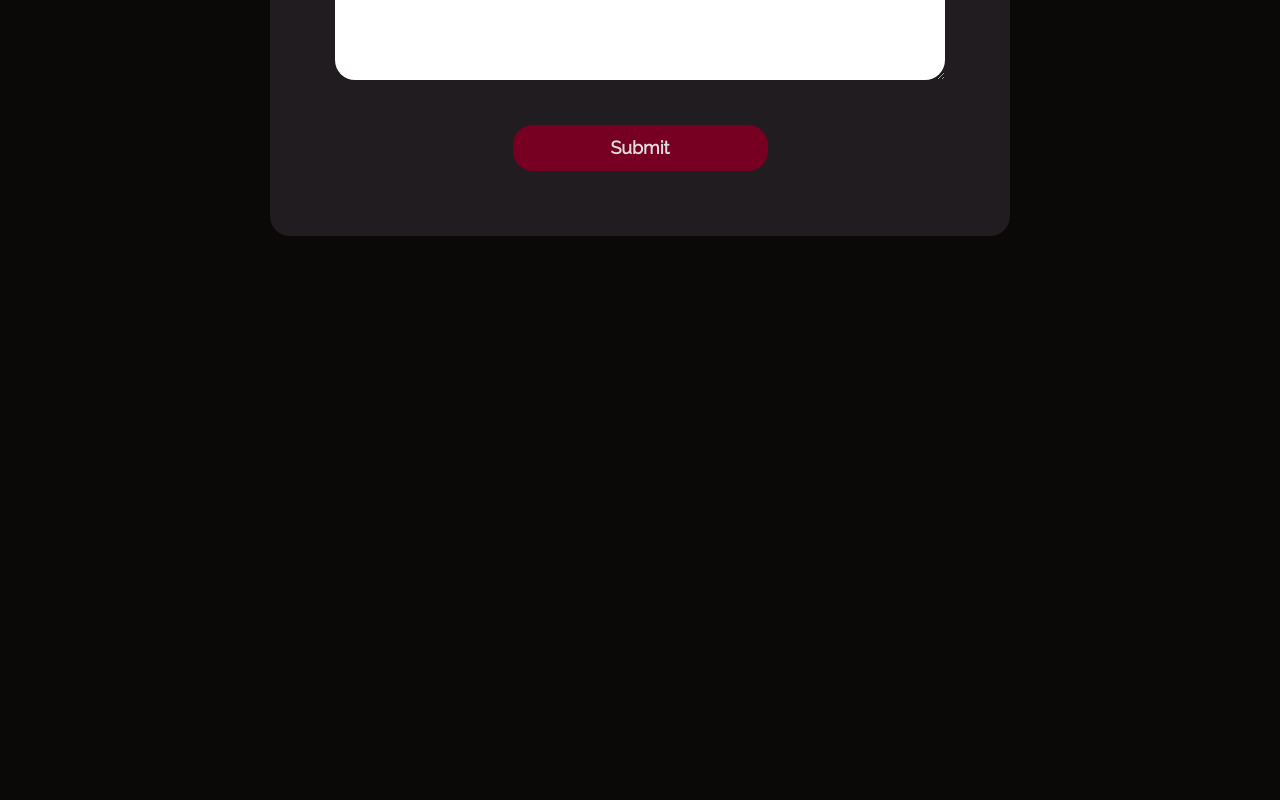
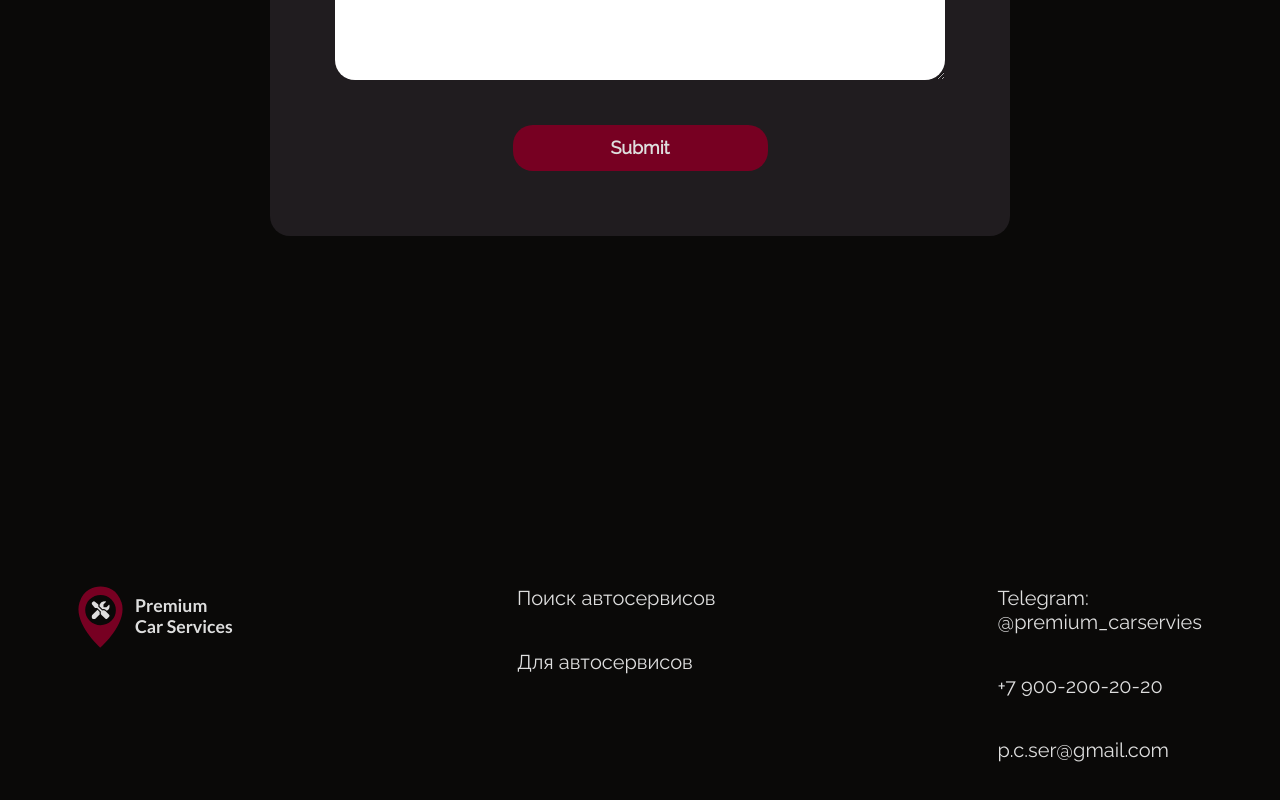
Before and after one commit to car-service-with-geolocation/frontend, a React (Create React App) app: page / in a window 1280 px wide. Shown: the part 2878-3678 px from the top of the page. Before the commit the page ends 3114 px from the top, so only its background shows below. Built offline with nearby package versions, Linux system fonts and the light colour scheme; no server answers.

Commit message:
feat(components): footer component
Пока что не делал ховеров, Линки видут в никуда

```diff
--- a/src/components/App/App.jsx
+++ b/src/components/App/App.jsx
@@ -10,7 +10,7 @@ import HowServiceWorks from '../HowServiceWorks/HowServiceWorks';
 
 // import BestService from '../BestService/BestService';
 // import Modal from '../Modal/Modal';
-// import Footer from '../Footer/Footer';
+import Footer from '../Footer/Footer';
 // import Login from '../Login/Login';
 // import Registration from '../Registration/Registration';
 // import Profile from '../Profile/Profile';
@@ -47,6 +47,7 @@ function App() {
       <AboutUs />
       <HowServiceWorks />
       <Feedback />
+      <Footer />
       {/* <Routes>
         <Route path="/" element={<MainPage />} />
         <Route path="/login"
--- /dev/null
+++ b/src/components/Footer/Footer.jsx
@@ -0,0 +1,55 @@
+import { Link } from 'react-router-dom';
+
+import icon from '../../images/YmapIcon.svg';
+import style from './Footer.module.css';
+
+function Footer() {
+  return (
+    <footer className={style.footer}>
+      <Link className={style.logo_wrapper} to="/">
+        <img className={style.img} src={icon} alt="Логотип приложения" />
+        <p className={style.img_descrition}>Premium Car Services</p>
+      </Link>
+      <ul className={style.navigation_wrapper}>
+        <li className={style.navigation_wrapper_section}>
+          <Link className={style.link} to="/">
+            Поиск автосервисов
+          </Link>
+        </li>
+        <li className={style.navigation_wrapper_section}>
+          <Link className={style.link} to="/">
+            Для автосервисов
+          </Link>
+        </li>
+      </ul>
+      <address className={style.address_wrapper}>
+        <a
+          className={style.address_link}
+          rel="noreferrer"
+          target="_blank"
+          href="https://t.me/@premium_carservies"
+        >
+          Telegram: @premium_carservies
+        </a>
+        <a
+          className={style.address_link}
+          target="_blank"
+          rel="noreferrer"
+          href="tel:+7 900-200-20-20"
+        >
+          +7 900-200-20-20
+        </a>
+        <a
+          className={style.address_link}
+          target="_blank"
+          href="mailto:p.c.ser@gmail.com"
+          rel="noreferrer"
+        >
+          p.c.ser@gmail.com
+        </a>
+      </address>
+    </footer>
+  );
+}
+
+export default Footer;
--- /dev/null
+++ b/src/components/Footer/Footer.module.css
@@ -0,0 +1,80 @@
+.footer {
+  width: 1125px;
+  height: 172px;
+  display: flex;
+  padding-top: 350px;
+  padding-bottom: 100px;
+  justify-content: space-between;
+}
+
+.logo_wrapper {
+  display: flex;
+  color: #dedede;
+  text-decoration: none;
+}
+
+.img {
+  width: 45px;
+  height: 62px;
+  background-position: center;
+  background-repeat: no-repeat;
+  background-size: cover;
+}
+
+.img_descrition {
+  padding-left: 12.47px;
+  font-family: Lato;
+  font-size: 17.684px;
+  font-style: normal;
+  font-weight: 600;
+  line-height: normal;
+  max-width: 100px;
+  margin: 0;
+  padding-top: 9px;
+}
+
+.navigation_wrapper {
+  display: flex;
+  flex-direction: column;
+  gap: 40px;
+  margin: 0;
+  padding: 0;
+}
+
+.navigation_wrapper_section {
+  margin: 0;
+  padding: 0;
+  list-style: none;
+}
+
+.link {
+  color: #dedede;
+  text-decoration: none;
+  font-family: Raleway;
+  font-size: 20px;
+  font-style: normal;
+  font-weight: 400;
+  line-height: normal;
+}
+
+.address_wrapper {
+  display: flex;
+  flex-direction: column;
+  font-family: Raleway;
+  gap: 40px;
+  font-size: 20px;
+  font-style: normal;
+  font-weight: 400;
+  line-height: normal;
+}
+
+.address_link {
+  text-decoration: none;
+  color: #dedede;
+  font-family: Raleway;
+  font-size: 20px;
+  font-style: normal;
+  font-weight: 400;
+  line-height: normal;
+  max-width: 205px;
+}
--- a/src/index.jsx
+++ b/src/index.jsx
@@ -2,6 +2,7 @@ import './index.css';
 
 import ReactDOM from 'react-dom/client';
 import { Provider } from 'react-redux';
+import { BrowserRouter } from 'react-router-dom';
 
 import App from './components/App/App';
 import reportWebVitals from './reportWebVitals';
@@ -10,7 +11,9 @@ import { store } from './store';
 const root = ReactDOM.createRoot(document.getElementById('root'));
 root.render(
   <Provider store={store}>
-    <App />
+    <BrowserRouter>
+      <App />
+    </BrowserRouter>
   </Provider>
 );
 
```
